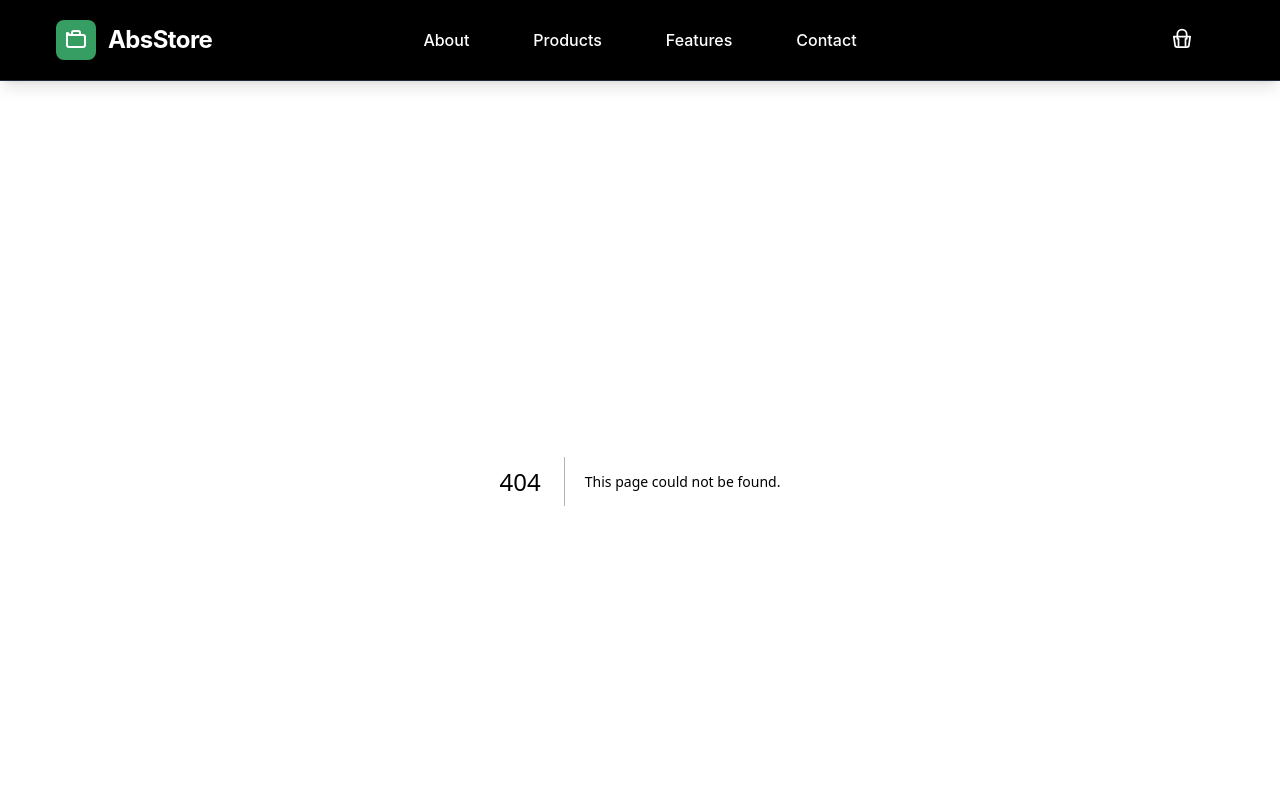
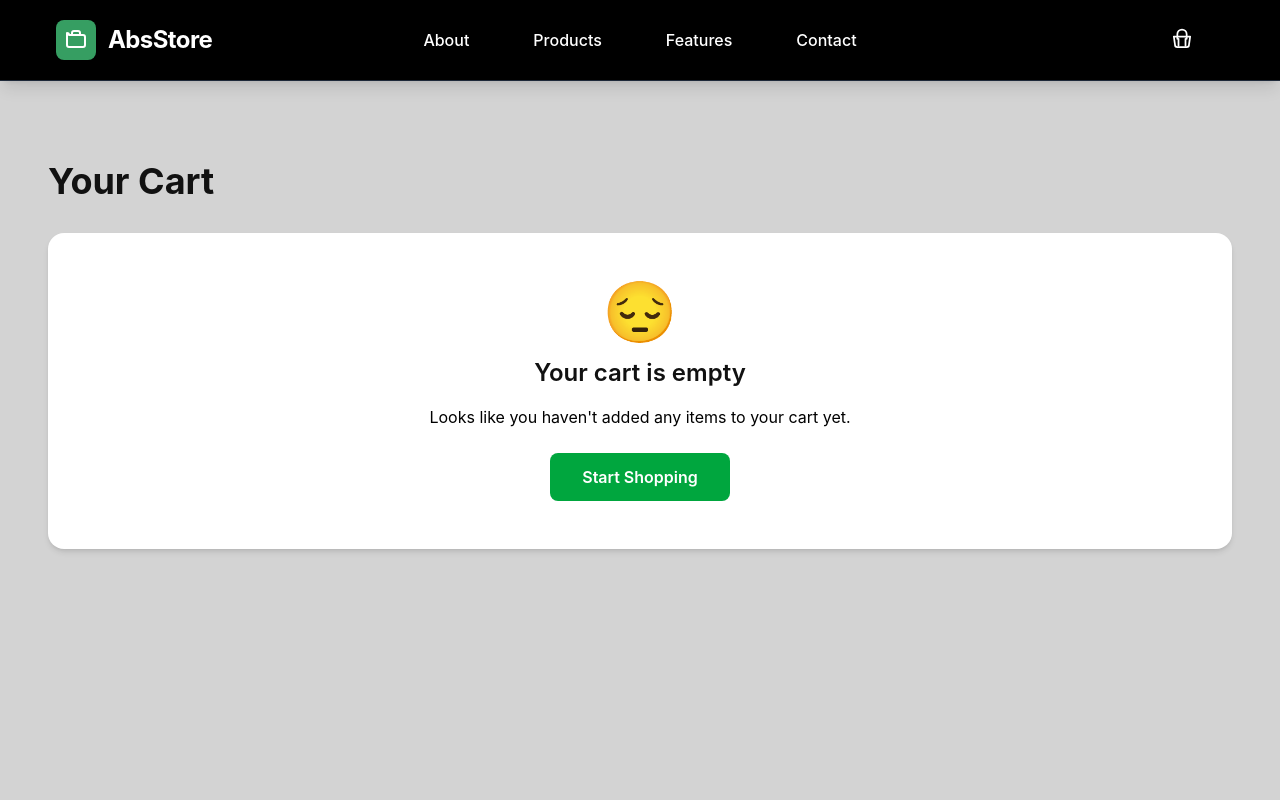
Before and after one commit to Abdelrahman-7z7/Refined_AbsStore.io, a Next.js app: page /cart in a window 1280 px wide. Before the commit this address had no page. Shown: the top 800 px of the page. Built offline with nearby package versions, Linux system fonts and the light colour scheme.

Commit message:
feat: implement shopping cart page with item management and checkout flow

```diff
--- /dev/null
+++ b/src/app/cart/page.tsx
@@ -0,0 +1,137 @@
+'use client';
+
+import React from 'react';
+import { motion, AnimatePresence } from 'framer-motion';
+import { useRouter } from 'next/navigation';
+import CartItem from '@/components/CartItem';
+import CartSummary from '@/components/CartSummary';
+import { useCart } from '@/hooks/useCart';
+
+
+export default function CartPage() {
+  const { cartItems, isLoading, removeFromCart, updateQuantity, getCartTotal } = useCart();
+  const router = useRouter();
+
+  // Remove item from cart
+  const handleRemoveItem = (id: string) => {
+    removeFromCart(id);
+  };
+
+  // Handle checkout
+  const handleCheckout = () => {
+    // Mock checkout - show toast notification
+    alert('Checkout not implemented yet! 🛒');
+  };
+
+  // Calculate subtotal
+  const subtotal = getCartTotal();
+
+  if (isLoading) {
+    return (
+      <main className="min-h-screen bg-light-gray">
+        <div className="max-w-7xl mx-auto py-20 px-6 md:px-12">
+          <div className="flex justify-center items-center h-64">
+            <div className="animate-spin rounded-full h-12 w-12 border-b-2 border-green-600"></div>
+          </div>
+        </div>
+      </main>
+    );
+  }
+
+  return (
+    <main className="min-h-screen bg-light-gray">
+      <div className="max-w-7xl mx-auto py-8 sm:py-12 md:py-16 lg:py-20 px-4 sm:px-6 md:px-8 lg:px-12">
+        <div className="flex flex-col lg:flex-row gap-6 sm:gap-8 md:gap-10 lg:gap-12">
+
+          {/* Left Side - Cart Items */}
+          <div className="flex-1 min-w-0">
+            <motion.h1
+              initial={{ opacity: 0, y: 20 }}
+              animate={{ opacity: 1, y: 0 }}
+              transition={{ duration: 0.6 }}
+              className="text-2xl sm:text-3xl md:text-4xl font-bold text-dark-black mb-6 sm:mb-8"
+            >
+              Your Cart
+            </motion.h1>
+
+            {cartItems.length === 0 ? (
+              /* Empty Cart State */
+              <motion.div
+                initial={{ opacity: 0, y: 30 }}
+                animate={{ opacity: 1, y: 0 }}
+                transition={{ duration: 0.6, delay: 0.2 }}
+                className="bg-white rounded-2xl shadow-md p-6 sm:p-8 md:p-12 text-center"
+              >
+                <div className="text-4xl sm:text-6xl mb-4">😔</div>
+                <h2 className="text-xl sm:text-2xl font-semibold text-dark-black mb-4">
+                  Your cart is empty
+                </h2>
+                <p className="text-gray mb-6 text-sm sm:text-base">
+                  Looks like you haven&apos;t added any items to your cart yet.
+                </p>
+                <motion.button
+                  onClick={() => router.push('/#products')}
+                  className="bg-green-600 text-white px-6 sm:px-8 py-3 rounded-lg font-semibold hover:bg-green-700 transition-all duration-300 text-sm sm:text-base"
+                  whileHover={{ scale: 1.05 }}
+                  whileTap={{ scale: 0.95 }}
+                >
+                  Start Shopping
+                </motion.button>
+              </motion.div>
+            ) : (
+              /* Cart Items */
+              <div className="space-y-3 sm:space-y-4">
+                <AnimatePresence>
+                  {cartItems.map((item, index) => (
+                    <CartItem
+                      key={item.id}
+                      id={item.id}
+                      title={item.title}
+                      description={item.description}
+                      price={item.price}
+                      image={item.image}
+                      quantity={item.quantity}
+                      onRemove={handleRemoveItem}
+                      onUpdateQuantity={updateQuantity}
+                      index={index}
+                    />
+                  ))}
+                </AnimatePresence>
+              </div>
+            )}
+          </div>
+
+          {/* Right Side - Summary */}
+          {cartItems.length > 0 && (
+            <div className="w-full lg:w-96 xl:w-[28rem]">
+              <CartSummary
+                subtotal={subtotal}
+                onCheckout={handleCheckout}
+              />
+            </div>
+          )}
+        </div>
+
+        {/* Continue Shopping Link */}
+        {cartItems.length > 0 && (
+          <motion.div
+            initial={{ opacity: 0, y: 20 }}
+            animate={{ opacity: 1, y: 0 }}
+            transition={{ duration: 0.6, delay: 0.4 }}
+            className="mt-8 sm:mt-10 md:mt-12 text-center"
+          >
+            <button
+              onClick={() => router.push('/#products')}
+              className="text-green-600 hover:text-green-700 font-medium flex items-center justify-center mx-auto text-sm sm:text-base"
+            >
+              <svg className="w-4 h-4 mr-2" fill="none" stroke="currentColor" viewBox="0 0 24 24">
+                <path strokeLinecap="round" strokeLinejoin="round" strokeWidth={2} d="M15 19l-7-7 7-7" />
+              </svg>
+              Continue Shopping
+            </button>
+          </motion.div>
+        )}
+      </div>
+    </main>
+  );
+}
```
